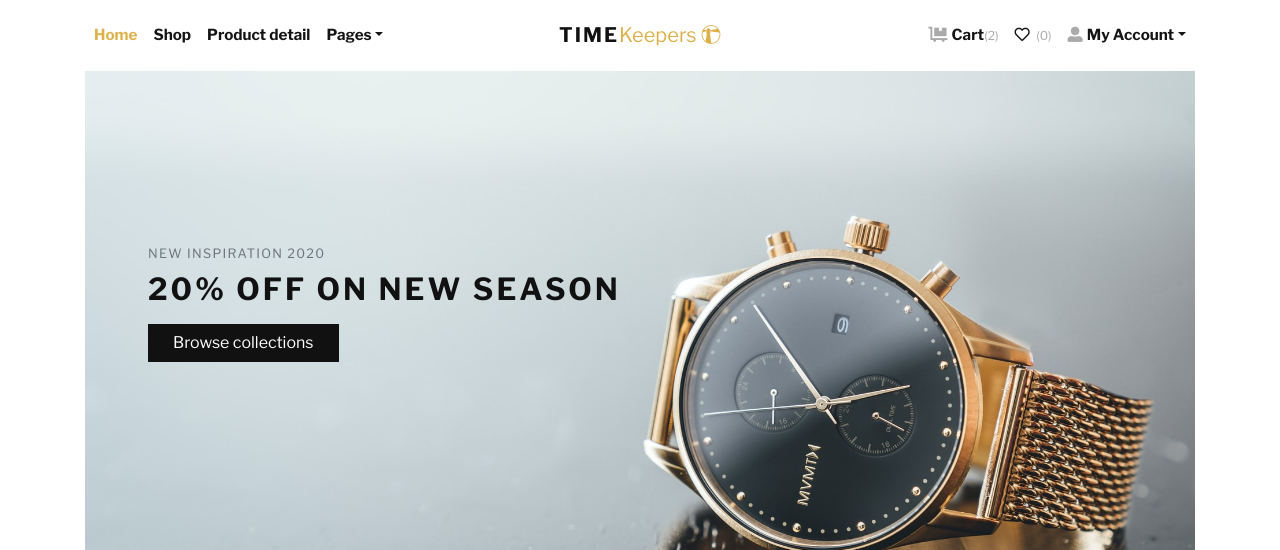
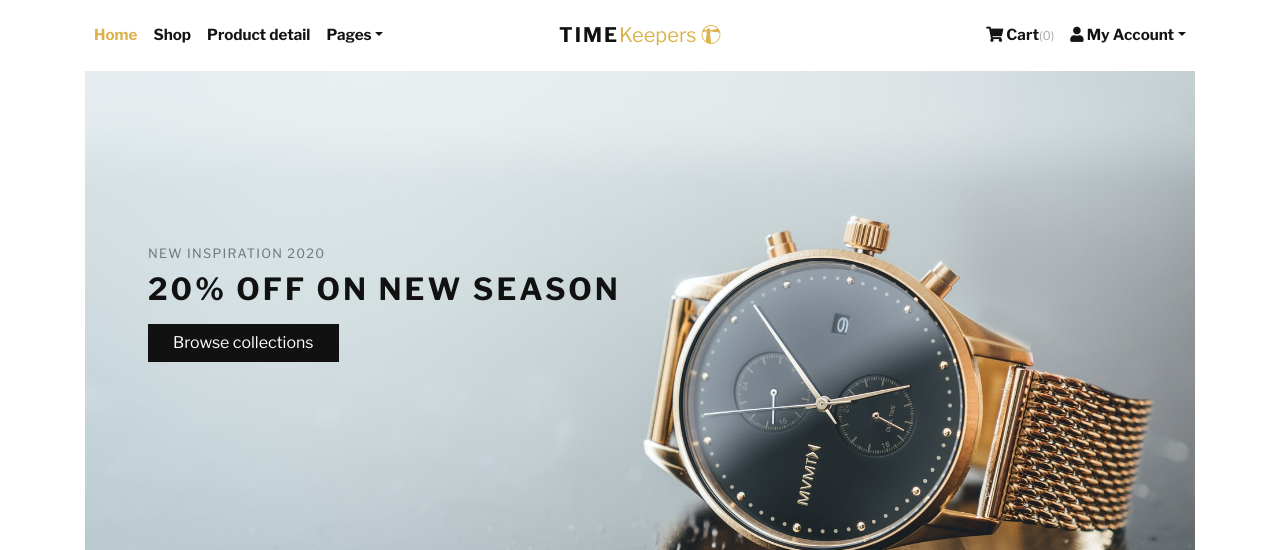
Before and after one commit to ElJefe111944/Milestone-4, a Django app: page / in a window 1280 px wide. Shown: the top 550 px of the page. Run offline with Django 3.2, Linux system fonts and the light colour scheme; some libraries are stand-ins or nearby versions; some web fonts are replaced.

Commit message:
FA icons added to profile and shopping cart a tags in base template.

```diff
--- a/templates/base.html
+++ b/templates/base.html
@@ -75,14 +75,16 @@
                             </li>
                         </ul>
                         <ul class="navbar-nav ml-auto">
-                            <li class="nav-item"><a class="nav-link" href="#"> <i
-                                        class="fas fa-dolly-flatbed mr-1 text-gray"></i>Cart<small
-                                        class="text-gray">(2)</small></a></li>
-                            <li class="nav-item"><a class="nav-link" href="#"> <i class="far fa-heart mr-1"></i><small
-                                        class="text-gray"> (0)</small></a></li>
-                                        <li class="nav-item dropdown"><a class="nav-link dropdown-toggle" id="pagesDropdown" href="#"
+                            <li class="nav-item">
+                                <a class="nav-link" href="#">
+                                    <i class="fas fa-shopping-cart"></i>
+                                        Cart<small class="text-gray">(0)</small>
+                                </a>
+                            </li>
+                            <li class="nav-item dropdown">
+                                <a class="nav-link dropdown-toggle" id="pagesDropdown" href="#"
                                     data-toggle="dropdown" aria-haspopup="true" aria-expanded="false">
-                                    <i class="fas fa-user-alt mr-1 text-gray"></i>My Account</a>
+                                    <i class="fas fa-user"></i> My Account</a>
                                 <div class="dropdown-menu mt-3" aria-labelledby="pagesDropdown">
                                     {% if request.user.is_authenticated %}
                                         {% if request.user.is_superuser %}
```
